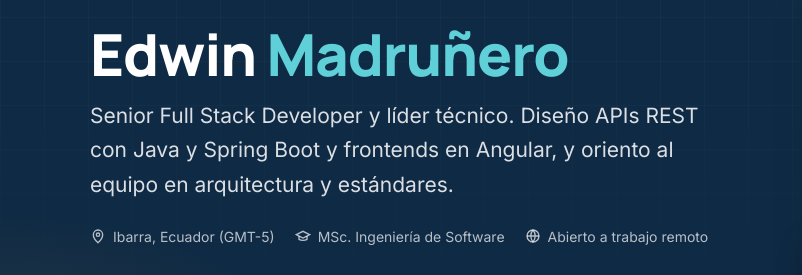
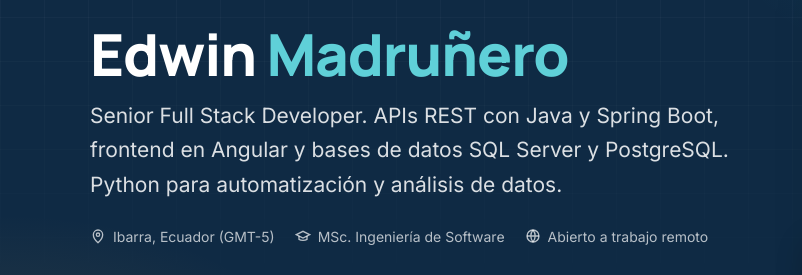
Before and after one commit to emadrunero/emadrunero.github.io, a plain HTML site: page index.html in a window 1280 px wide. Shown: the part 180-455 px from the top of the page, 0-802 px from the left. Drawn offline with Linux system fonts and the light colour scheme.

Commit message:
em
update

```diff
--- a/index.html
+++ b/index.html
@@ -374,7 +374,7 @@ footer{padding:34px 0;text-align:center;color:var(--muted);font-size:13px}
           <button type="button" data-mode="gov" aria-pressed="false">Gobierno y dirección de TI</button>
         </div>
         <h1>Edwin <span>Madruñero</span></h1>
-        <p class="headline" id="headline">Senior Full Stack Developer y líder técnico. Diseño APIs REST con Java y Spring Boot y frontends en Angular, y oriento al equipo en arquitectura y estándares.</p>
+        <p class="headline" id="headline">Senior Full Stack Developer. APIs REST con Java y Spring Boot, frontend en Angular y bases de datos SQL Server y PostgreSQL. Python para automatización y análisis de datos.</p>
         <div class="meta">
           <span><svg viewBox="0 0 24 24" fill="none" stroke="currentColor" stroke-width="2"><path d="M12 22s7-6.1 7-12a7 7 0 1 0-14 0c0 5.9 7 12 7 12z"/><circle cx="12" cy="10" r="2.5"/></svg>Ibarra, Ecuador (GMT-5)</span>
           <span><svg viewBox="0 0 24 24" fill="none" stroke="currentColor" stroke-width="2"><path d="M22 10 12 5 2 10l10 5 10-5z"/><path d="M6 12v5c3 2 9 2 12 0v-5"/></svg>MSc. Ingeniería de Software</span>
@@ -811,7 +811,7 @@ footer{padding:34px 0;text-align:center;color:var(--muted);font-size:13px}
   menu.querySelectorAll('a').forEach(function(a){a.onclick=function(){menu.classList.remove('open');};});
 
   var modes={
-    dev:{h:'Senior Full Stack Developer y líder técnico. Diseño APIs REST con Java y Spring Boot y frontends en Angular, y oriento al equipo en arquitectura y estándares.',cv:'CV_Edwin_Madrunero_Desarrollo_Software.pdf',l:'CV Desarrollo',w:'Abierto a trabajo remoto',t:'Desarrollador Full Stack y líder técnico',d:'Ingeniero en Sistemas Computacionales y Magíster en Ingeniería de Software, con más de 10 años desarrollando sistemas web con Java, Spring Boot y Angular, y Python para automatización de procesos y análisis de datos. Defino la arquitectura, establezco estándares para el equipo y llevo los sistemas a producción, desde el modelo de datos hasta el frontend.'},
+    dev:{h:'Senior Full Stack Developer. APIs REST con Java y Spring Boot, frontend en Angular y bases de datos SQL Server y PostgreSQL. Python para automatización y análisis de datos.',cv:'CV_Edwin_Madrunero_Desarrollo_Software.pdf',l:'CV Desarrollo',w:'Abierto a trabajo remoto',t:'Desarrollador Full Stack y líder técnico',d:'Ingeniero en Sistemas Computacionales y Magíster en Ingeniería de Software, con más de 10 años desarrollando sistemas web con Java, Spring Boot y Angular, y Python para automatización de procesos y análisis de datos. Defino la arquitectura, establezco estándares para el equipo y llevo los sistemas a producción, desde el modelo de datos hasta el frontend.'},
     gov:{h:'Gobierno de TI y dirección de tecnología. Planifico, aseguro y gestiono los sistemas de una organización, con experiencia directiva y formación en ITIL, PMBOK y Scrum.',cv:'CV_Edwin_Madrunero_Gobierno_TI_Direccion.pdf',l:'CV Gobierno de TI',w:'Presencial, híbrido o remoto',t:'Gobierno de TI con experiencia directiva',d:'Ingeniero en Sistemas Computacionales y Magíster en Ingeniería de Software, con más de 15 años en TI en educación superior, el sector eléctrico y gobiernos locales. He dirigido procesos críticos, definido políticas de seguridad y respaldo, y preparado la contratación de tecnología. Tengo formación en gobierno de TI, ITIL y PMBOK, y soy Scrum Master certificado.'}
   };
   var ORDER={dev:['perfil','experiencia','proyectos','logros','competencias','direccion','formacion'],
```
